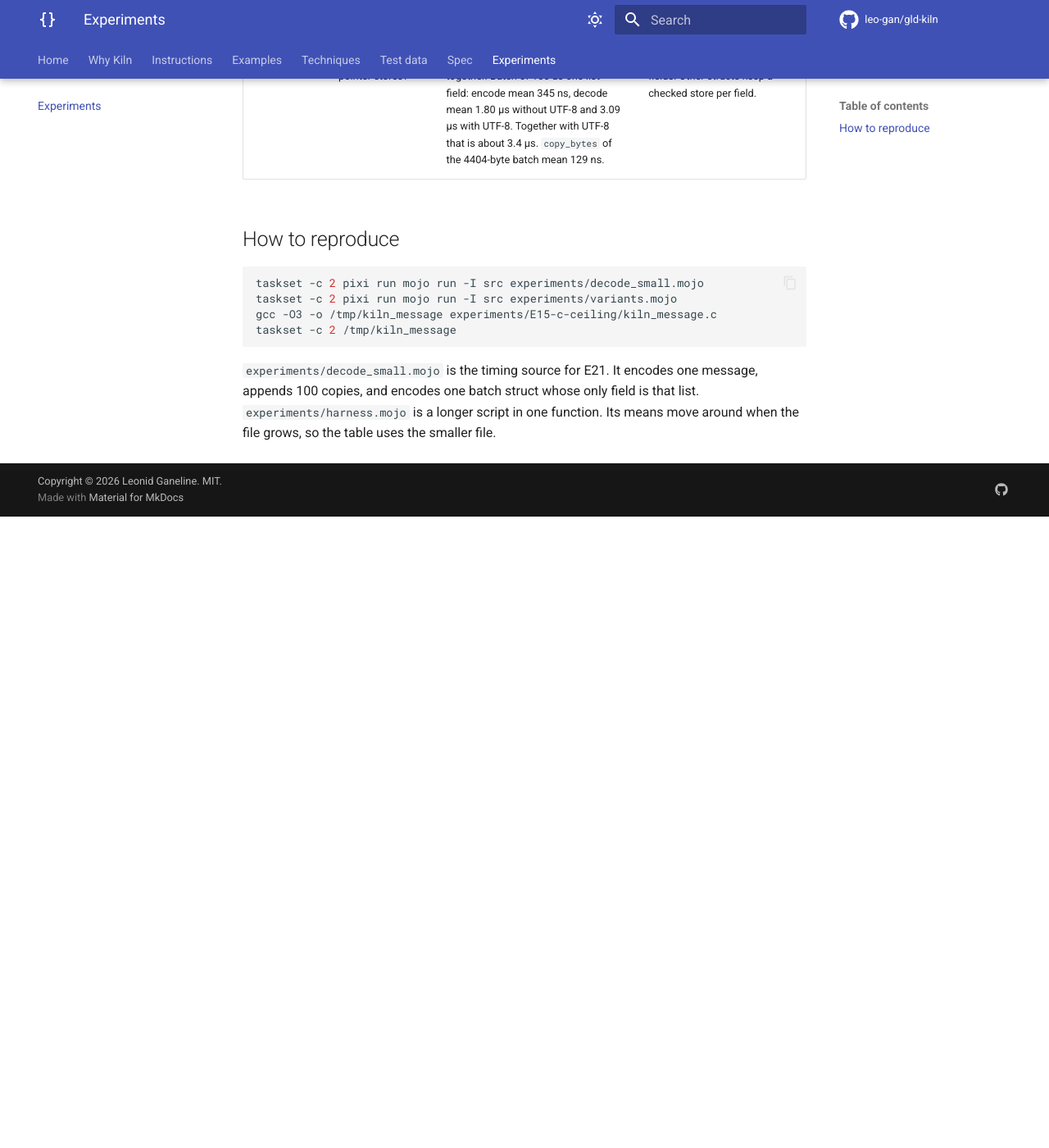
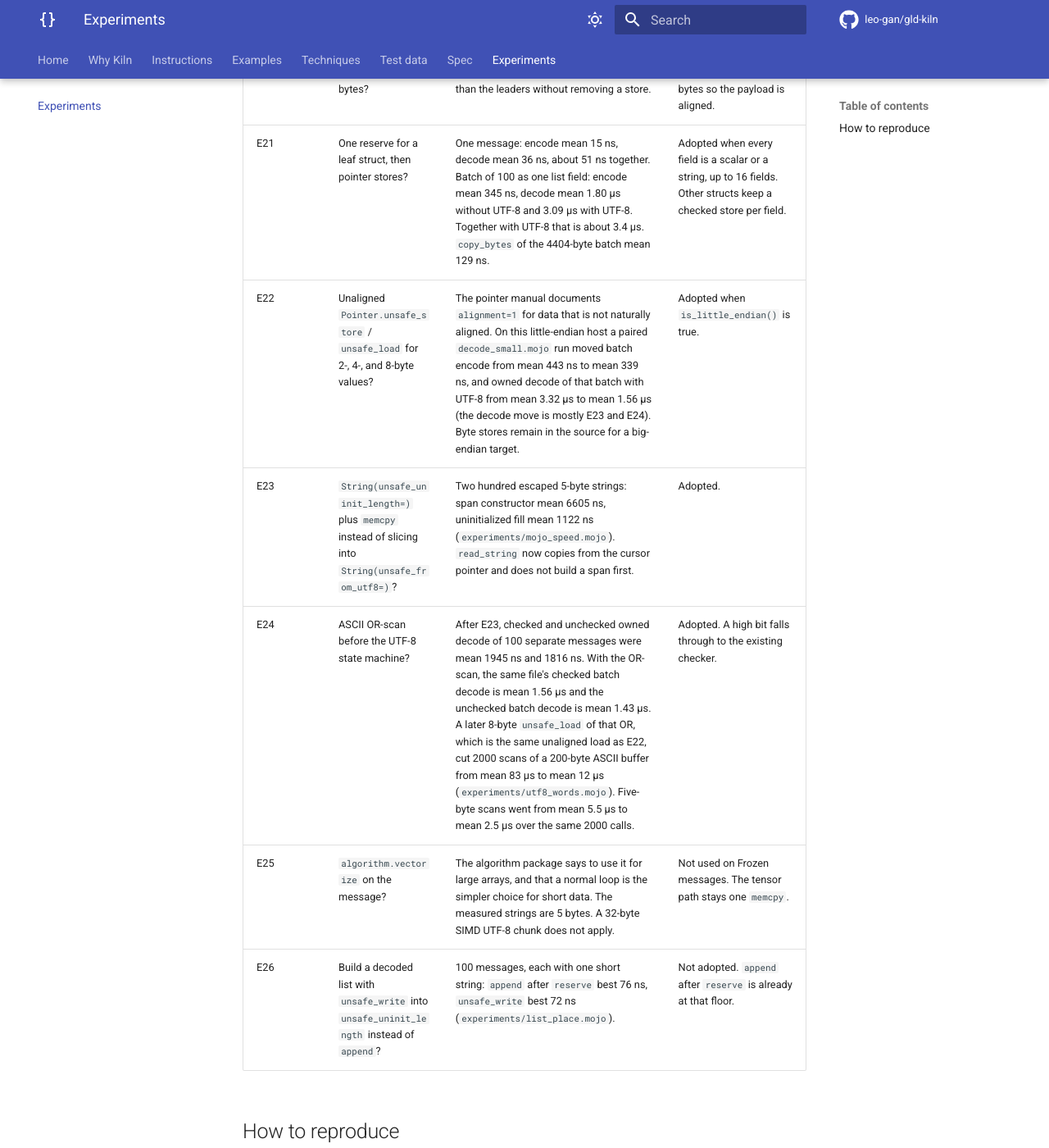
Before and after one commit to leo-gan/gld-kiln, an MkDocs documentation site: the page built from docs/experiments.md, in a window 1280 px wide and 1400 px high, scrolled down 2679 px. Shown: the whole window at 82% size. Built offline with MkDocs 1.6.1 and Material for MkDocs 9.7.7, drawn with Linux system fonts in a browser that asks for light colours; comment, search, counter and statistics services are not loaded; before the commit the page ends 3309 px from its top, so only the background shows below that; some of the changed text lies outside the part shown.

Commit message:
Speed up loads, stores, and short string copies (#3)
* Use unaligned SIMD loads and a faster string fill.

Mojo's Pointer.unsafe_store and unsafe_load with alignment 1 write and read 2-, 4-, and 8-byte values on little-endian targets. read_string copies into String(unsafe_uninit_length) instead of slicing a span, and ASCII text is accepted with an OR of its bytes before the multi-byte UTF-8 checker.

* Scan ASCII text eight bytes at a time.

Pointer.unsafe_load of an unaligned UInt64 tests the high bit of eight bytes in one step. A set bit still falls through to the multi-byte UTF-8 checker.

* Describe scalar stores as unaligned words on little-endian hosts.

* Record that uninitialized list placement does not beat append.

````diff
--- a/docs/experiments.md
+++ b/docs/experiments.md
@@ -28,14 +28,22 @@ Sources: `experiments/harness.mojo`, `experiments/variants.mojo`, and `experimen
 | E19 | Delta coding for integer lists? | Not adopted. E07's bulk copy is a single memory move. Delta coding replaces that with arithmetic. | Bulk copy stays. |
 | E20 | Pad small messages to 64 bytes? | Not adopted. The measured message is 44 bytes. Padding would make it larger than the leaders without removing a store. | No padding on Frozen. The tensor header is 64 bytes so the payload is aligned. |
 | E21 | One reserve for a leaf struct, then pointer stores? | One message: encode mean 15 ns, decode mean 36 ns, about 51 ns together. Batch of 100 as one list field: encode mean 345 ns, decode mean 1.80 µs without UTF-8 and 3.09 µs with UTF-8. Together with UTF-8 that is about 3.4 µs. `copy_bytes` of the 4404-byte batch mean 129 ns. | Adopted when every field is a scalar or a string, up to 16 fields. Other structs keep a checked store per field. |
+| E22 | Unaligned `Pointer.unsafe_store` / `unsafe_load` for 2-, 4-, and 8-byte values? | The pointer manual documents `alignment=1` for data that is not naturally aligned. On this little-endian host a paired `decode_small.mojo` run moved batch encode from mean 443 ns to mean 339 ns, and owned decode of that batch with UTF-8 from mean 3.32 µs to mean 1.56 µs (the decode move is mostly E23 and E24). Byte stores remain in the source for a big-endian target. | Adopted when `is_little_endian()` is true. |
+| E23 | `String(unsafe_uninit_length=)` plus `memcpy` instead of slicing into `String(unsafe_from_utf8=)`? | Two hundred escaped 5-byte strings: span constructor mean 6605 ns, uninitialized fill mean 1122 ns (`experiments/mojo_speed.mojo`). `read_string` now copies from the cursor pointer and does not build a span first. | Adopted. |
+| E24 | ASCII OR-scan before the UTF-8 state machine? | After E23, checked and unchecked owned decode of 100 separate messages were mean 1945 ns and 1816 ns. With the OR-scan, the same file's checked batch decode is mean 1.56 µs and the unchecked batch decode is mean 1.43 µs. A later 8-byte `unsafe_load` of that OR, which is the same unaligned load as E22, cut 2000 scans of a 200-byte ASCII buffer from mean 83 µs to mean 12 µs (`experiments/utf8_words.mojo`). Five-byte scans went from mean 5.5 µs to mean 2.5 µs over the same 2000 calls. | Adopted. A high bit falls through to the existing checker. |
+| E25 | `algorithm.vectorize` on the message? | The algorithm package says to use it for large arrays, and that a normal loop is the simpler choice for short data. The measured strings are 5 bytes. A 32-byte SIMD UTF-8 chunk does not apply. | Not used on Frozen messages. The tensor path stays one `memcpy`. |
+| E26 | Build a decoded list with `unsafe_write` into `unsafe_uninit_length` instead of `append`? | 100 messages, each with one short string: `append` after `reserve` best 76 ns, `unsafe_write` best 72 ns (`experiments/list_place.mojo`). | Not adopted. `append` after `reserve` is already at that floor. |
 
 ## How to reproduce
 
 ```bash
 taskset -c 2 pixi run mojo run -I src experiments/decode_small.mojo
+taskset -c 2 pixi run mojo run -I src experiments/mojo_speed.mojo
 taskset -c 2 pixi run mojo run -I src experiments/variants.mojo
 gcc -O3 -o /tmp/kiln_message experiments/E15-c-ceiling/kiln_message.c
 taskset -c 2 /tmp/kiln_message
 ```
 
-`experiments/decode_small.mojo` is the timing source for E21. It encodes one message, appends 100 copies, and encodes one batch struct whose only field is that list. `experiments/harness.mojo` is a longer script in one function. Its means move around when the file grows, so the table uses the smaller file.
+`experiments/decode_small.mojo` is the timing source for E21 and for the paired before/after of E22–E24. It encodes one message, appends 100 copies, and encodes one batch struct whose only field is that list. `experiments/mojo_speed.mojo` is the isolated string-constructor and word-store probe. `experiments/harness.mojo` is a longer script in one function. Its means move around when the file grows, so the table uses the smaller file.
+
+After E22–E24, one message encodes in mean 15 ns and decodes in mean 28 ns. The batch of 100 encodes in mean 339 ns and decodes in mean 1.56 µs with UTF-8 checking.
````
Also changed, not shown: docs/index.md (+1 -1 lines), docs/techniques.md (+2 -2 lines), experiments/results.md (+16 -1 lines), 6 other files.
